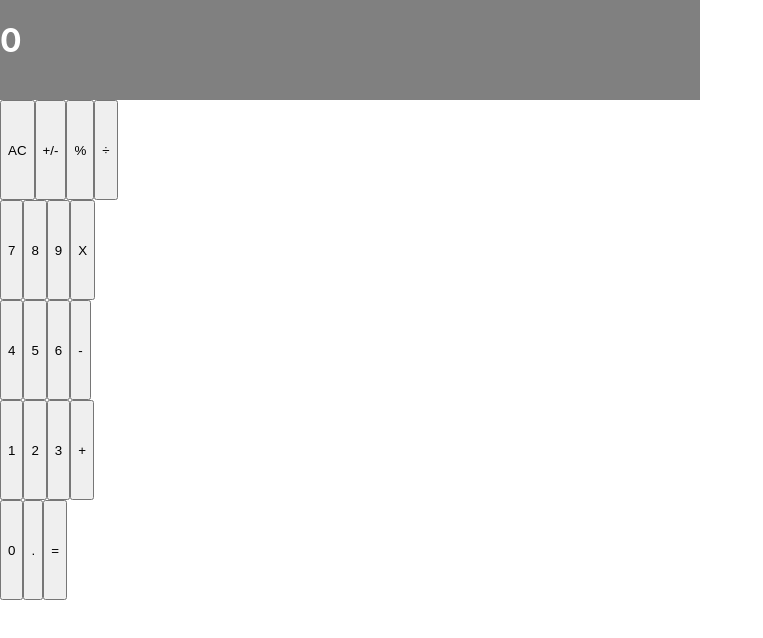
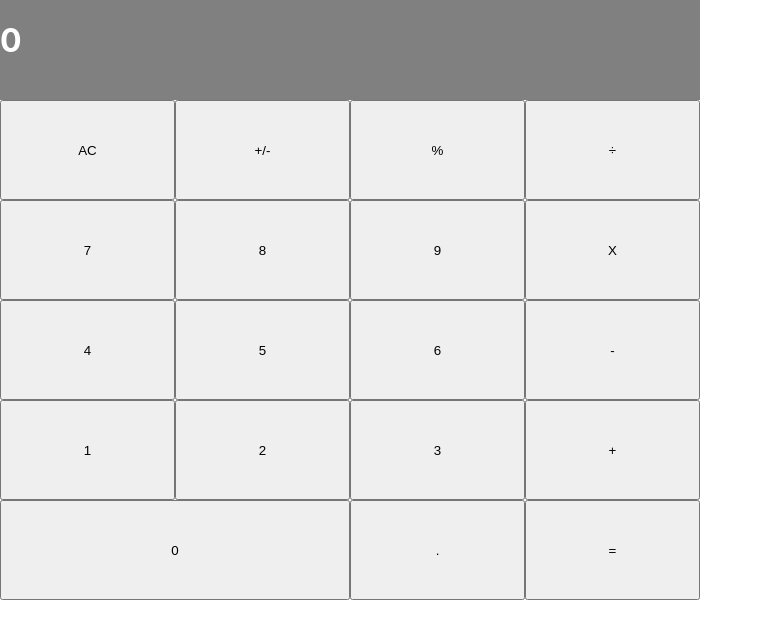
Before and after one commit to TashfeenRao/calculator-react, a React (Create React App) app: page / in a window 1280 px wide. Shown: the top 638 px of the page, without its empty margins (0-763 px from the left). Built offline with nearby package versions, Linux system fonts and the light colour scheme.

Commit message:
buttons width set to 300px

```diff
--- a/src/components/ButtonPanel.js
+++ b/src/components/ButtonPanel.js
@@ -32,7 +32,7 @@ class ButtonPanel extends Component {
           <Button name="Button" value="3" onClick={onClick} />
           <Button name="Button" value="+" onClick={onClick} />
         </div>
-        <div className="Group">
+        <div className="Group o-btn">
           <Button name="Button" value="0" onClick={onClick} />
           <Button name="Button" value="." onClick={onClick} />
           <Button name="Button" value="=" onClick={onClick} />
--- a/src/index.css
+++ b/src/index.css
@@ -52,4 +52,8 @@ code {
 }
 button {
   height: 100px;
+  width: 175px;
 }
+button[value='0'] {
+  width: 350px;
+}
```
